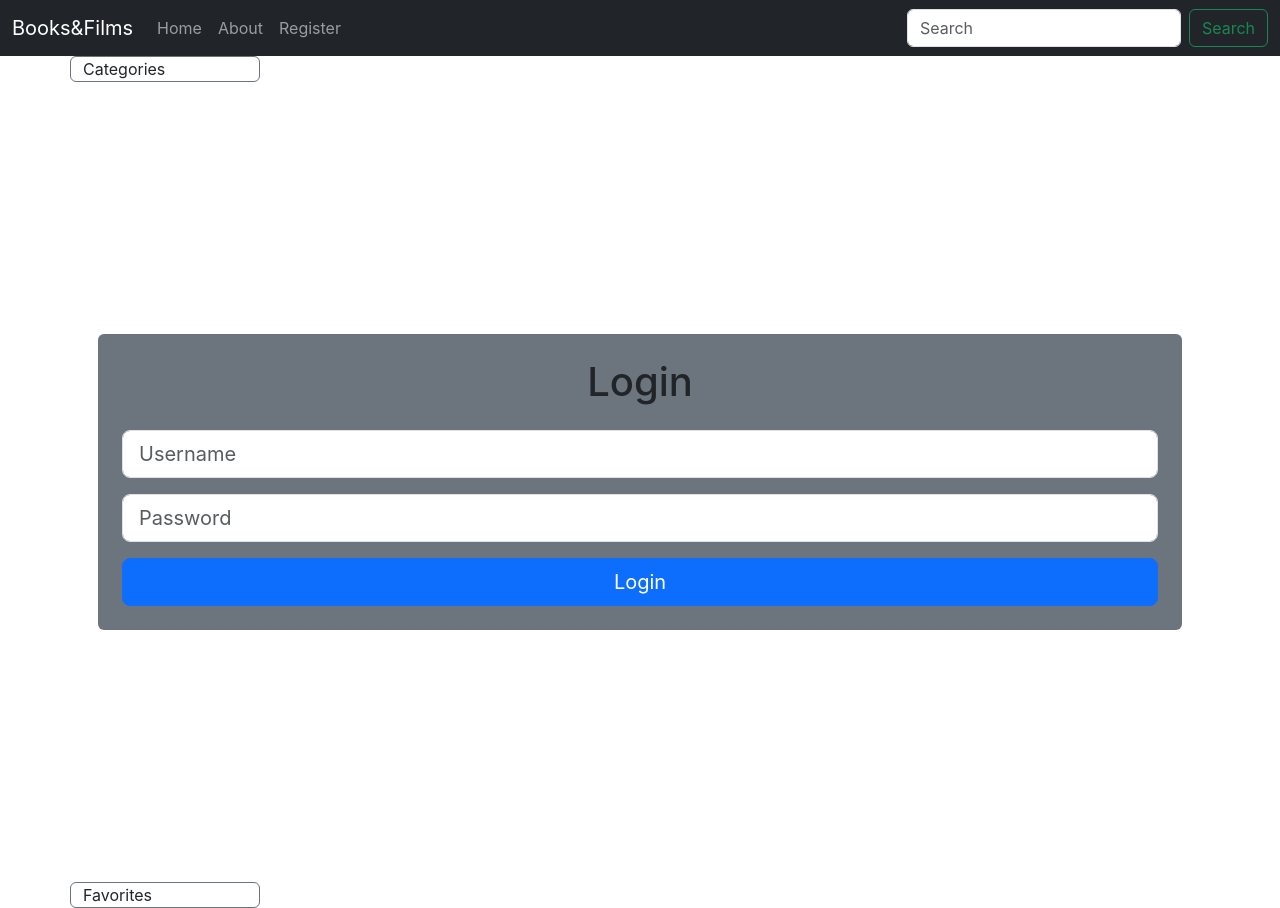
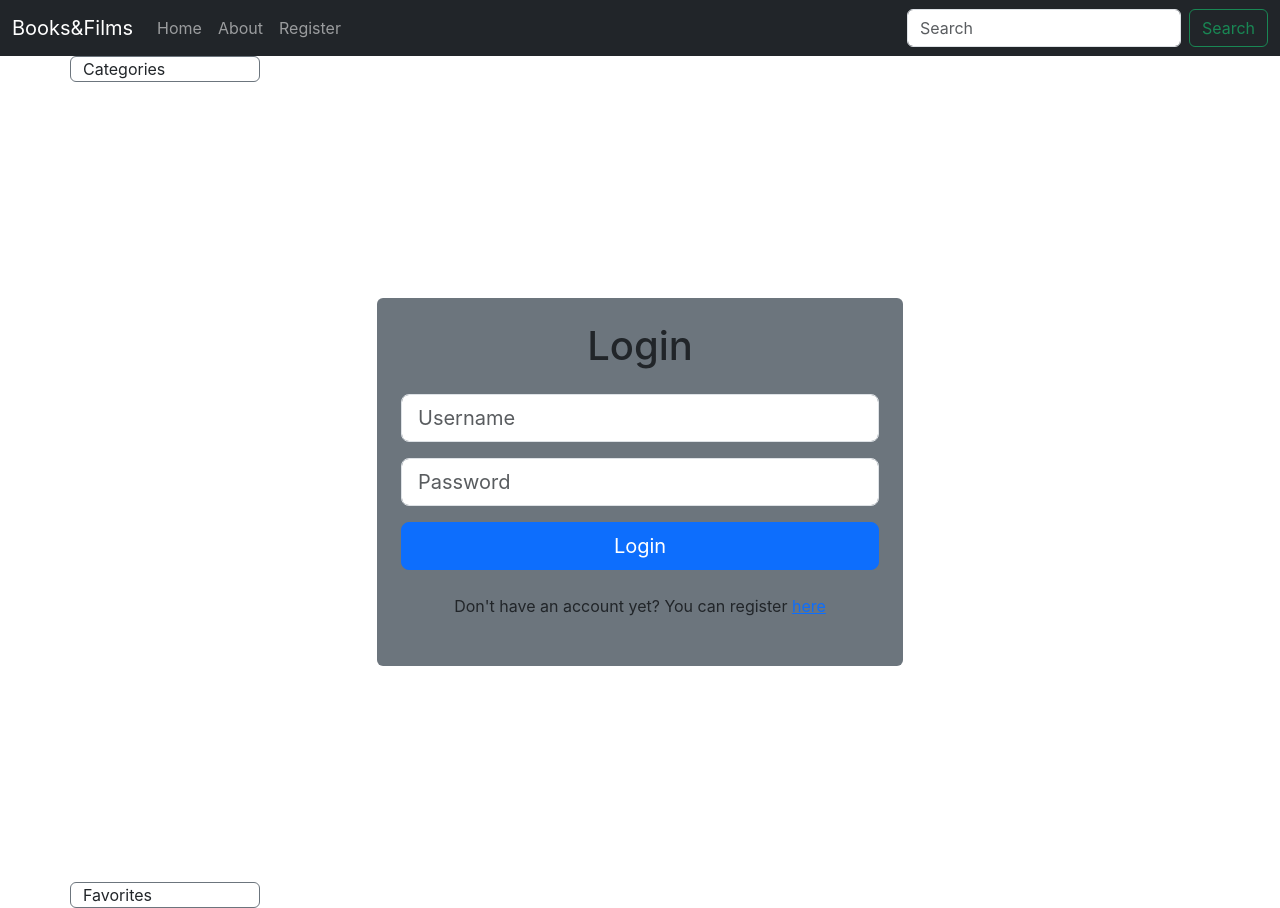
Before and after one commit to Celomarcelo/Books-and-Films-Frontend, a React (Create React App) app in the folder review-platform-frontend/: page /api/login in a window 1280 px wide. Built offline with nearby package versions, Linux system fonts and the light colour scheme.

Commit message:
text under login
added text and link for register page in login page
changed form width

```diff
--- a/review-platform-frontend/src/components/Login.js
+++ b/review-platform-frontend/src/components/Login.js
@@ -1,6 +1,8 @@
 import React, { useState } from 'react';
 import axios from 'axios';
 import { useNavigate } from 'react-router-dom';
+import { Link } from 'react-router-dom';
+
 
 const Login = () => {
     const [username, setUsername] = useState('');
@@ -22,7 +24,7 @@ const Login = () => {
 
     return (
         <div className="d-flex justify-content-center align-items-center" style={{ height: '100vh' }}>
-            <form className="w-100 p-3" onSubmit={handleSubmit}>
+            <form className="w-50 p-3" onSubmit={handleSubmit}>
                 <div className="w-100 bg-secondary rounded p-4">
                     <div className="text-center mb-4">
                         <h2 className="fs-1">Login</h2>
@@ -50,6 +52,11 @@ const Login = () => {
                             Login
                         </button>
                     </div>
+                    <div className="text-center m-4">
+                        <p>
+                            Don't have an account yet? You can register <Link  className="text-primary" to="/Register">here</Link>
+                        </p>
+                    </div>
                 </div>
             </form>
         </div>
```
